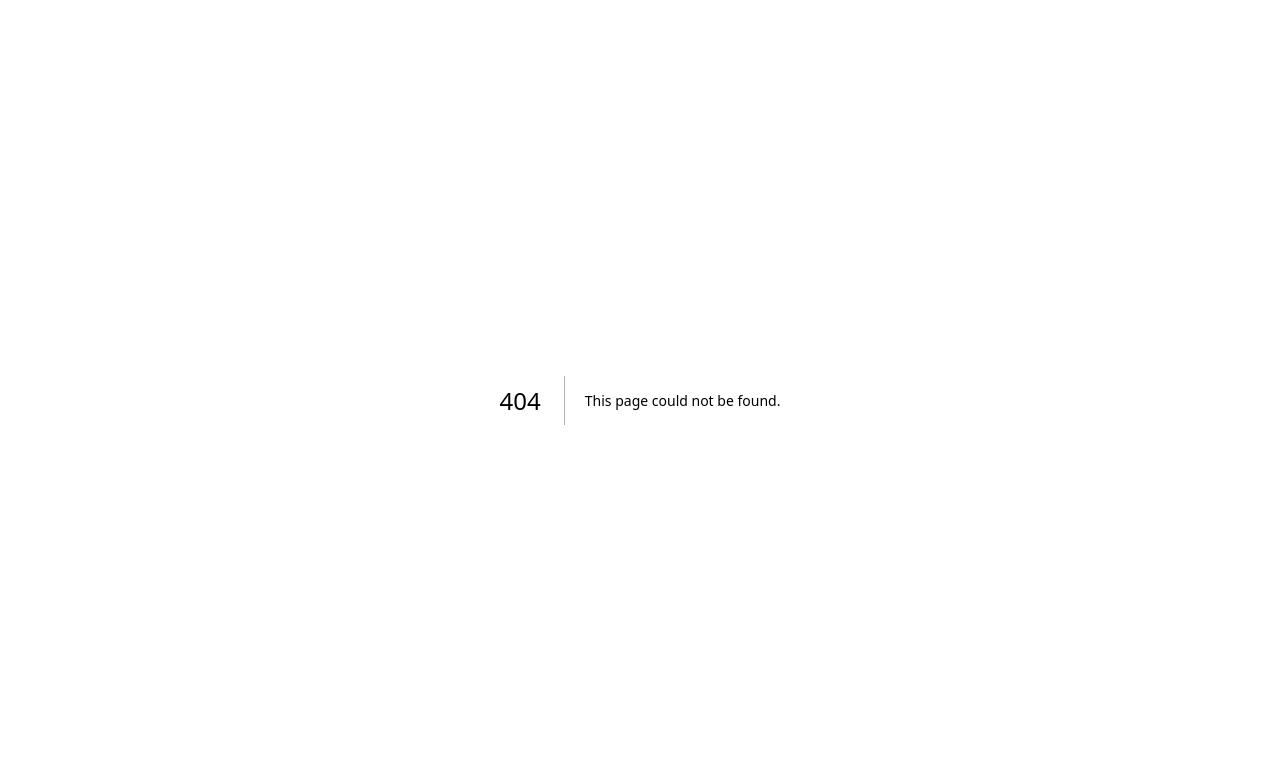
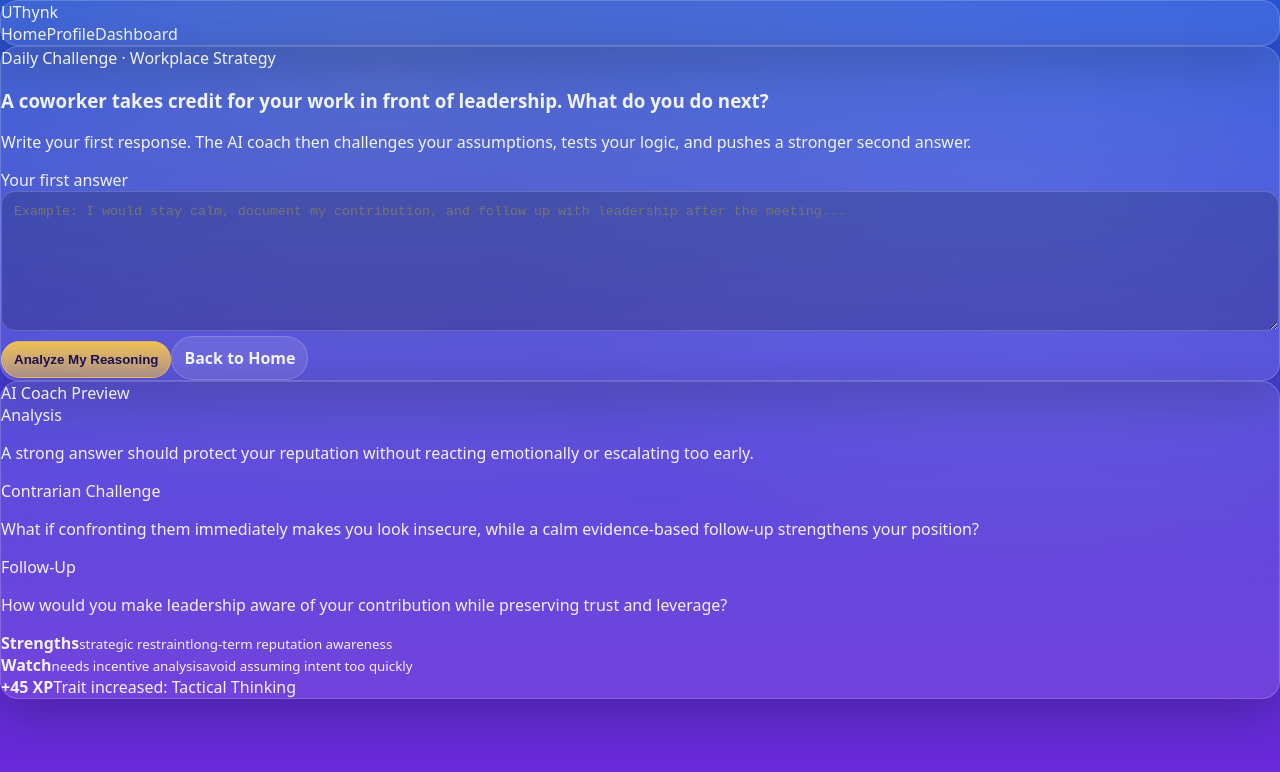
Before and after one commit to nfc3-1/UTHYNK-BETA-2.0, a Next.js app: page /reasoning in a window 1280 px wide. Before the commit this address had no page. Shown: the top 772 px of the page. Built offline with nearby package versions, Linux system fonts and the light colour scheme.

Commit message:
Add AI reasoning challenge MVP page

```diff
--- /dev/null
+++ b/app/reasoning/page.tsx
@@ -0,0 +1,97 @@
+import Link from "next/link";
+
+const challenge = {
+  category: "Workplace Strategy",
+  prompt:
+    "A coworker takes credit for your work in front of leadership. What do you do next?",
+};
+
+const aiReview = {
+  analysis:
+    "A strong answer should protect your reputation without reacting emotionally or escalating too early.",
+  contrarian:
+    "What if confronting them immediately makes you look insecure, while a calm evidence-based follow-up strengthens your position?",
+  followUp:
+    "How would you make leadership aware of your contribution while preserving trust and leverage?",
+  strengths: ["strategic restraint", "long-term reputation awareness"],
+  weaknesses: ["needs incentive analysis", "avoid assuming intent too quickly"],
+};
+
+export default function ReasoningPage() {
+  return (
+    <main className="appShell reasoningShell">
+      <header className="appTop card">
+        <Link href="/" className="appBrandText">UThynk</Link>
+        <nav className="appNav" aria-label="Reasoning navigation">
+          <Link href="/">Home</Link>
+          <Link href="/profile">Profile</Link>
+          <Link href="/dashboard">Dashboard</Link>
+        </nav>
+      </header>
+
+      <section className="reasoningGrid">
+        <article className="card reasoningMain">
+          <div className="panelLabel">Daily Challenge · {challenge.category}</div>
+          <h1>{challenge.prompt}</h1>
+          <p className="panelNote">
+            Write your first response. The AI coach then challenges your assumptions,
+            tests your logic, and pushes a stronger second answer.
+          </p>
+
+          <label className="responseLabel" htmlFor="response">
+            Your first answer
+          </label>
+          <textarea
+            id="response"
+            className="textarea responseBox"
+            placeholder="Example: I would stay calm, document my contribution, and follow up with leadership after the meeting..."
+          />
+
+          <div className="reasoningActions">
+            <button className="btn btnPrimary" type="button">
+              Analyze My Reasoning
+            </button>
+            <Link className="btn" href="/">
+              Back to Home
+            </Link>
+          </div>
+        </article>
+
+        <aside className="card coachPanel">
+          <div className="panelLabel">AI Coach Preview</div>
+
+          <div className="coachBlock">
+            <span>Analysis</span>
+            <p>{aiReview.analysis}</p>
+          </div>
+
+          <div className="coachBlock highlightBlock">
+            <span>Contrarian Challenge</span>
+            <p>{aiReview.contrarian}</p>
+          </div>
+
+          <div className="coachBlock">
+            <span>Follow-Up</span>
+            <p>{aiReview.followUp}</p>
+          </div>
+
+          <div className="feedbackGrid">
+            <div>
+              <strong>Strengths</strong>
+              {aiReview.strengths.map((item) => <small key={item}>{item}</small>)}
+            </div>
+            <div>
+              <strong>Watch</strong>
+              {aiReview.weaknesses.map((item) => <small key={item}>{item}</small>)}
+            </div>
+          </div>
+
+          <div className="rewardCard">
+            <strong>+45 XP</strong>
+            <span>Trait increased: Tactical Thinking</span>
+          </div>
+        </aside>
+      </section>
+    </main>
+  );
+}
```
